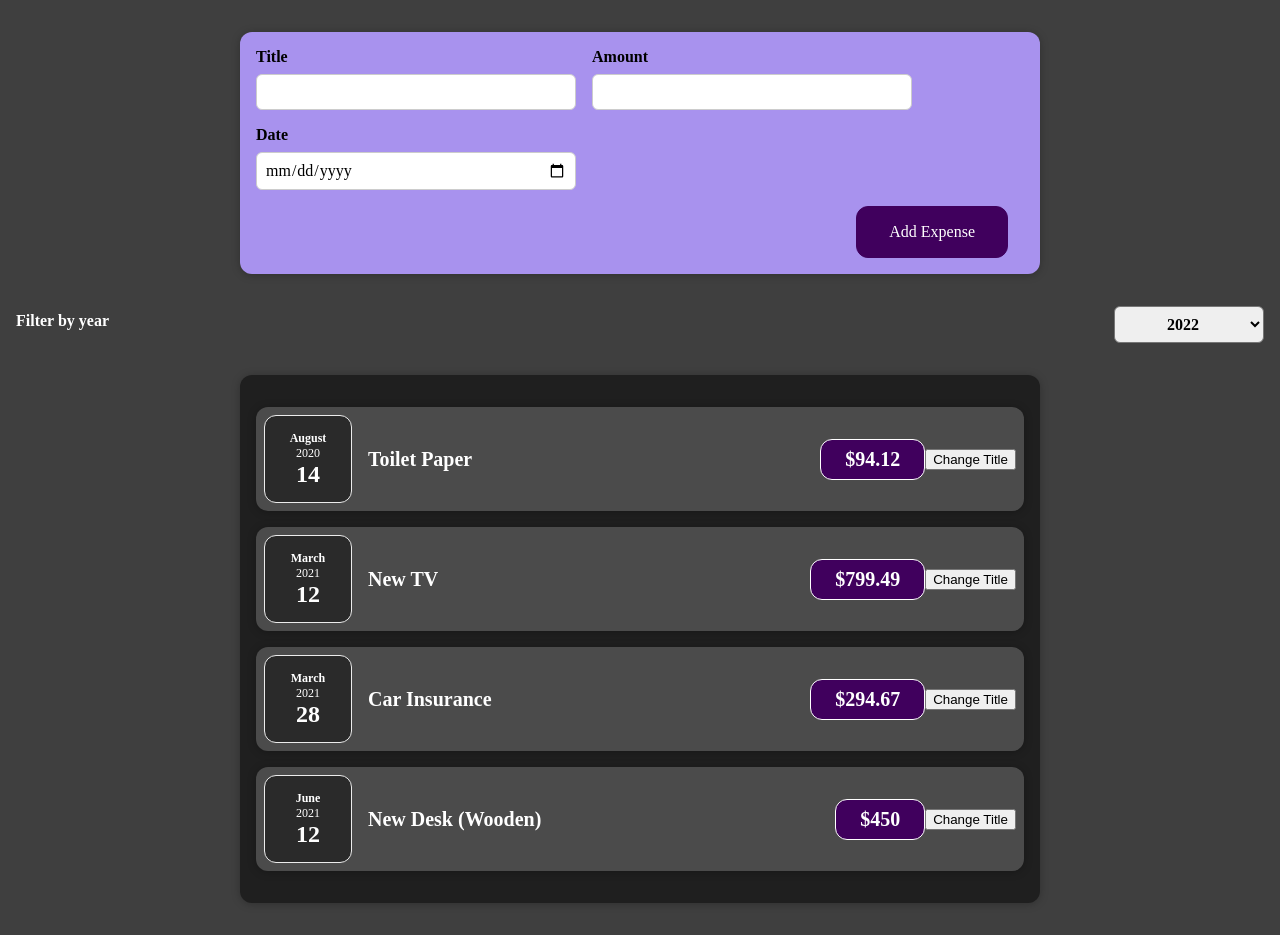
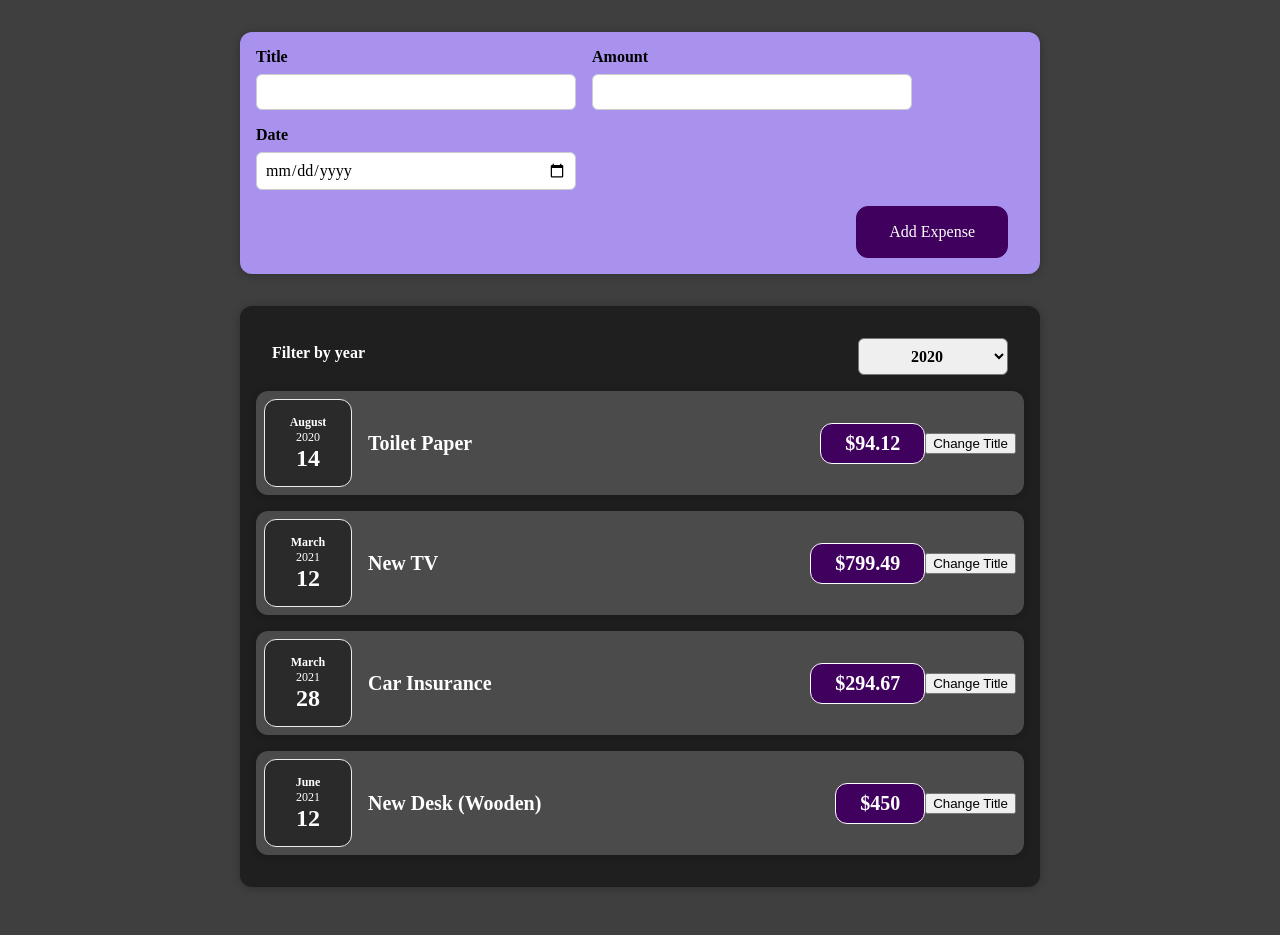
Before and after one commit to bautrey37/react-udemy, a React (Create React App) app in the folder Sections/first-app/: page / in a window 1280 px wide. Built offline with nearby package versions, Linux system fonts and the light colour scheme.

Commit message:
finish assignment 2

```diff
--- a/Sections/first-app/src/components/Expenses/Expenses.js
+++ b/Sections/first-app/src/components/Expenses/Expenses.js
@@ -1,13 +1,21 @@
+import React, { useState } from 'react';
+
 import ExpenseItem from './ExpenseItem';
 import Card from '../UI/Card';
-import ExpensesFilter from '../ExpenseFilter/ExpensesFilter';
+import ExpensesFilter from './ExpensesFilter';
 import './Expenses.css';
 
 const Expenses = (props) => {
+  const [filterYear, setFilterYear] = useState('2020');
+
+  const filterChangeHandler = (year) => {
+    console.log(year);
+    setFilterYear(year);
+  };
+
   return (
-    <div>
-      <ExpensesFilter />
     <Card className="expenses">
+      <ExpensesFilter selected={filterYear} onFilterChange={filterChangeHandler} />
       <ExpenseItem
         title={props.items[0].title}
         amount={props.items[0].amount}
@@ -29,7 +37,6 @@ const Expenses = (props) => {
         date={props.items[3].date}
       />
     </Card>
-    </div>
   );
 };
 
--- a/Sections/first-app/src/components/ExpenseFilter/ExpensesFilter.js
+++ b/Sections/first-app/src/components/Expenses/ExpensesFilter.js
@@ -2,12 +2,16 @@ import React from 'react';
 
 import './ExpensesFilter.css';
 
-const ExpensesFilter = () => {
+const ExpensesFilter = (props) => {
+  const dropdownHandler = (event) => {
+    props.onFilterChange(event.target.value);
+  };
+
   return (
     <div className="expenses-filter">
       <div className="expenses-filter__control">
         <label>Filter by year</label>
-        <select>
+        <select value={props.selected} onChange={dropdownHandler}>
           <option value="2022">2022</option>
           <option value="2021">2021</option>
           <option value="2020">2020</option>
```
Also changed, not shown: Sections/first-app/src/components/Expenses/ExpensesFilter.css (renamed from Sections/first-app/src/components/ExpenseFilter/ExpensesFilter.css). Lines whose indentation alone changed are shown as unchanged.
